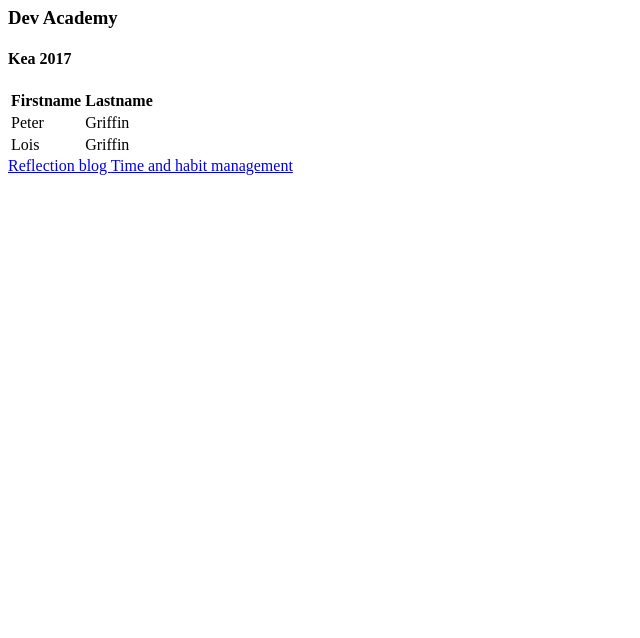
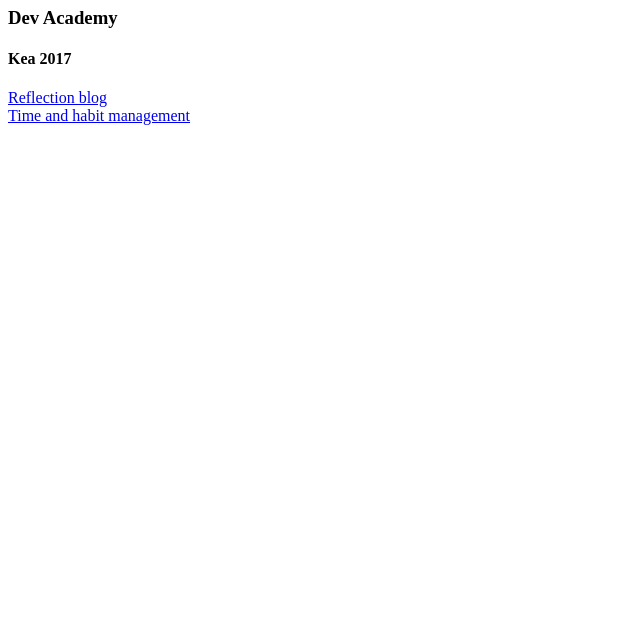
Before and after one commit to ngas-wakefield/ngas.github.io, a plain HTML site: page index.html in a window 1280 px wide. Shown: the part 162-800 px from the top of the page, without its empty margins (0-640 px from the left). Drawn offline with Linux system fonts and the light colour scheme.

Commit message:
editing, adding stuff

```diff
--- a/index.html
+++ b/index.html
@@ -20,27 +20,12 @@
 <body>
 
 
-<table>
-  <tr>
-    <th>Firstname</th>
-    <th>Lastname</th>
-  </tr>
-  <tr>
-    <td>Peter</td>
-    <td>Griffin</td>
-  </tr>
-  <tr>
-    <td>Lois</td>
-    <td>Griffin</td>
-  </tr>
-</table>
-
 
 
 
 		<a href="file:///C:/Users/gnahine/Documents/GitHub/ngas.github.io/blog/c1-reflection-blog.html">Reflection blog </a>
 
-
+	</br>
 
 		<a href="file:///C:/Users/gnahine/Documents/GitHub/ngas.github.io/blog/c1-reflection-blog.html">Time and habit management </a>
 
```
